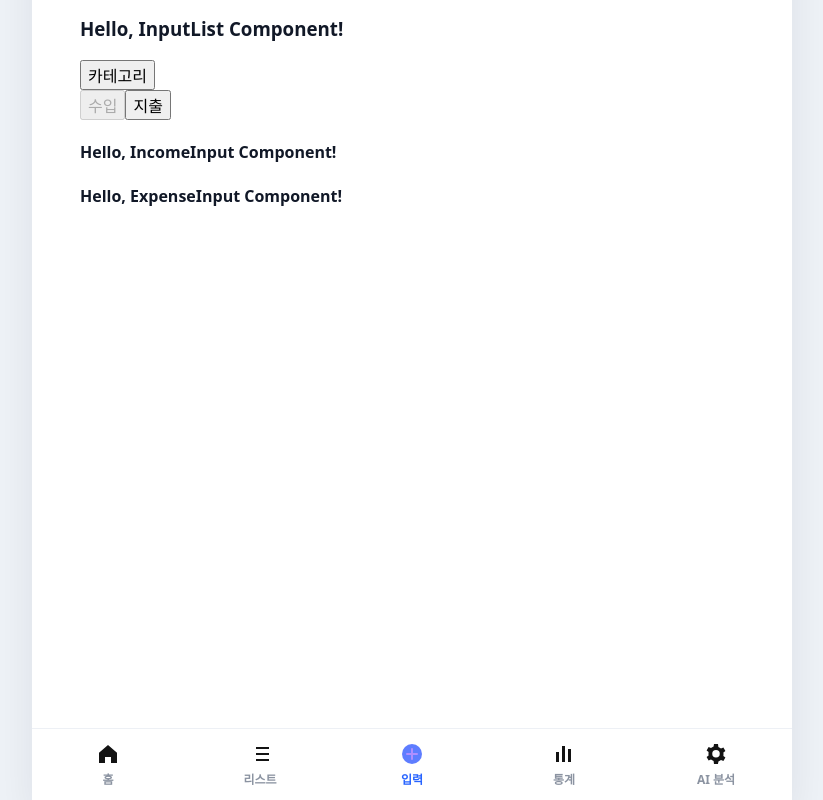
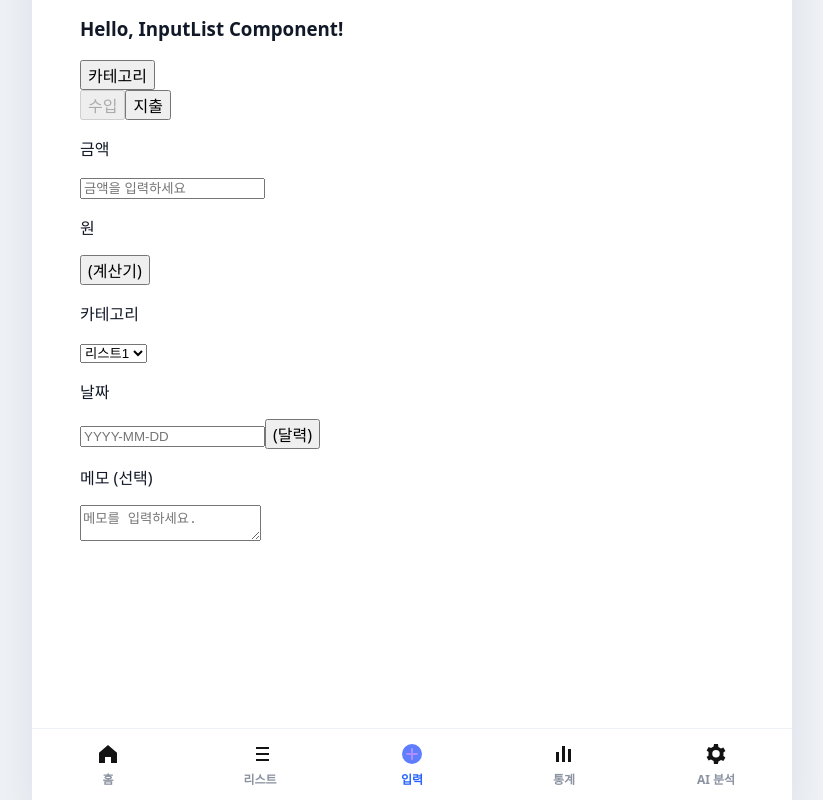
Before and after one commit to SCESecure/AI_Account_Tracker, a React (Vite) app: page / in a window 1280 px wide. Both pictures are taken after a click on the button "입력". Shown: the part 125-925 px from the top of the page, without its empty margins (228-1051 px from the left). Built offline with nearby package versions, Linux system fonts and the light colour scheme; no server answers.

Commit message:
기본 프레임 렌더링

```diff
--- a/src/components/Body/Input/InputList.tsx
+++ b/src/components/Body/Input/InputList.tsx
@@ -1,19 +1,30 @@
 import { useState } from "react";
 import CategoryInput from "./CategoryInput";
-import ExpenseInput from "./ExpenseInput";
-import IncomeInput from "./IncomeInput";
+import ValueInput from "./ValueInput";
 
 export default function InputList() {
   const [isCategoryOn, setIsCategoryOn] = useState<boolean>(false);
   const [isIncome, setIsIncome] = useState<boolean>(true);
 
   const handleIsIncome = (): void => {
+    if (!isCategoryOn) {
+      // 값을 입력할 때
+      if (!isIncome) {
+        console.log("Value_Income Mode");
+        setIsIncome(true);
+        return;
+      }
+      console.log("Value_Expense Mode");
+      setIsIncome(false);
+      return;
+    }
+    // 카테고리 화면일 때
     if (!isIncome) {
-      console.log("Income Mode");
+      console.log("Category_Income Mode");
       setIsIncome(true);
       return;
     }
-    console.log("Expense Mode");
+    console.log("Category_Expense Mode");
     setIsIncome(false);
     return;
   };
@@ -34,7 +45,8 @@ export default function InputList() {
       <h3>Hello, InputList Component!</h3>
 
       <button onClick={handleIsCategoryOn}>카테고리</button>
-      {!isCategoryOn && (
+      <div>
+        {isCategoryOn && <strong>카테고리 유형</strong>}
         <div>
           <button onClick={handleIsIncome} disabled={isIncome}>
             수입
@@ -43,11 +55,10 @@ export default function InputList() {
             지출
           </button>
         </div>
-      )}
+      </div>
 
       {isCategoryOn && <CategoryInput />}
-      {!isCategoryOn && <IncomeInput />}
-      {!isCategoryOn && <ExpenseInput />}
+      {!isCategoryOn && <ValueInput />}
     </>
   );
 }
--- /dev/null
+++ b/src/components/Body/Input/ValueInput.tsx
@@ -0,0 +1,29 @@
+export default function ValueInput() {
+  return (
+    <>
+      <div>
+        <p>금액</p>
+        <input type="text" placeholder="금액을 입력하세요" />
+        <p>원</p>
+        <button>(계산기)</button>
+      </div>
+      <div>
+        <p>카테고리</p>
+        <select name="(임시 리스트)" id="tmp_list">
+          <option value="list1">리스트1</option>
+          <option value="list2">리스트2</option>
+          <option value="list3">리스트3</option>
+        </select>
+      </div>
+      <div>
+        <p>날짜</p>
+        <input type="text" placeholder="YYYY-MM-DD" />
+        <button>(달력)</button>
+      </div>
+      <div>
+        <p>메모 (선택)</p>
+        <textarea placeholder="메모를 입력하세요." />
+      </div>
+    </>
+  );
+}
```
Also changed, not shown: src/components/Body/Body.tsx (+5 -2 lines).
